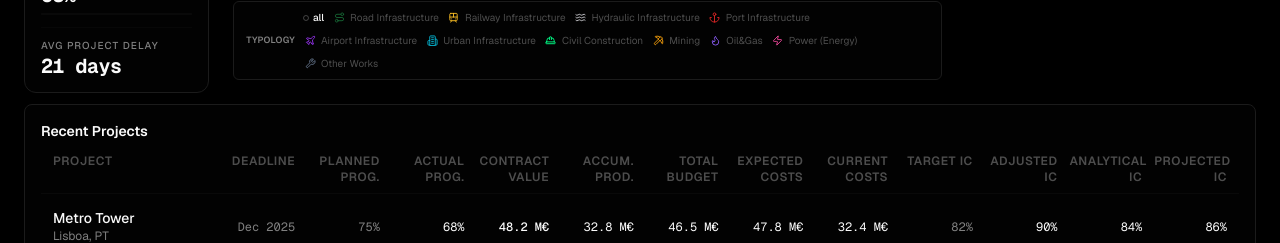
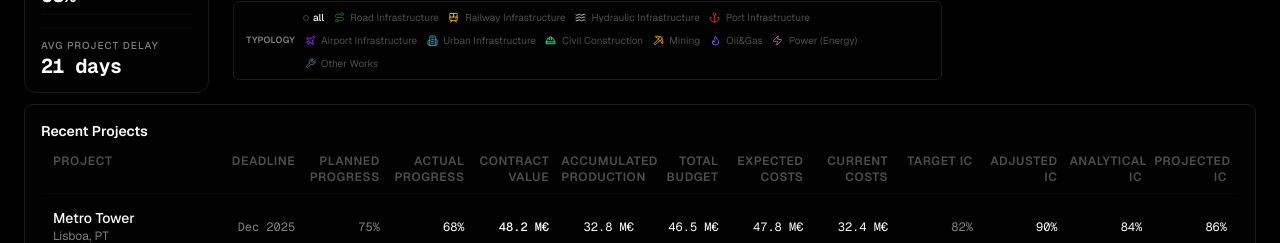
Before and after one commit to danielrebelo-volis/v0-volis-build-dashboard, a Next.js app: page / in a window 1280 px wide. Shown: the part 762-1005 px from the top of the page. Built offline with nearby package versions, Linux system fonts and the light colour scheme.

Commit message:
feat: rename columns in project-list for clarity

```diff
--- a/components/project-list.tsx
+++ b/components/project-list.tsx
@@ -28,10 +28,10 @@ interface Project {
 const COLUMNS = [
   { label: "Project", span: "col-span-2", align: "left" },
   { label: "Deadline", span: "col-span-1", align: "right" },
-  { label: "Planned Prog.", span: "col-span-1", align: "right" },
-  { label: "Actual Prog.", span: "col-span-1", align: "right" },
+  { label: "Planned Progress", span: "col-span-1", align: "right" },
+  { label: "Actual Progress", span: "col-span-1", align: "right" },
   { label: "Contract Value", span: "col-span-1", align: "right" },
-  { label: "Accum. Prod.", span: "col-span-1", align: "right" },
+  { label: "Accumulated Production", span: "col-span-1", align: "right" },
   { label: "Total Budget", span: "col-span-1", align: "right" },
   { label: "Expected Costs", span: "col-span-1", align: "right" },
   { label: "Current Costs", span: "col-span-1", align: "right" },
```
